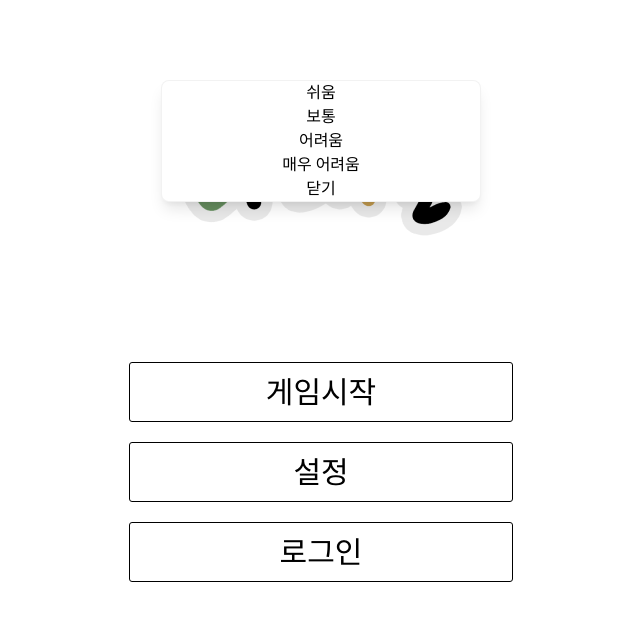
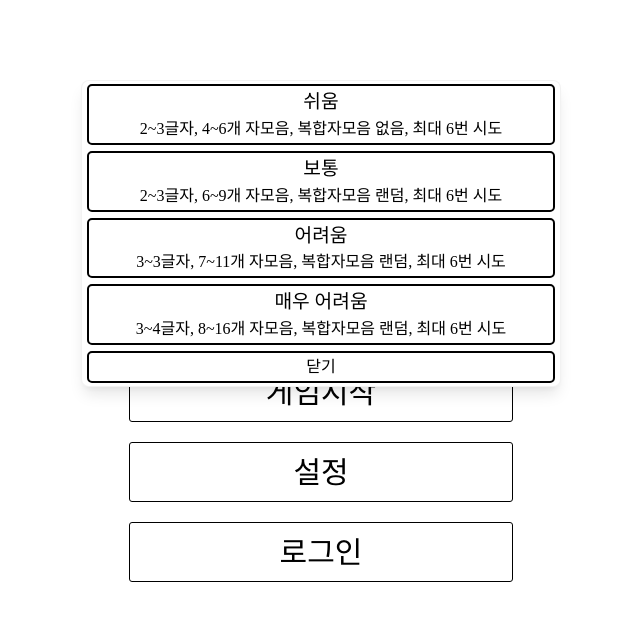
Before and after one commit to Keunsori-Developer/taraedle-web, a React (Create React App) app: page / in a window 1280 px wide. Both pictures are taken after a click on the button "게임시작". Shown: the top 620 px of the page, without its empty margins (319-959 px from the left). Built offline with nearby package versions, Linux system fonts and the light colour scheme; a web font is replaced by a local one.

Commit message:
난이도 설명 추가

```diff
--- a/src/component/popup/LevelPopUp.tsx
+++ b/src/component/popup/LevelPopUp.tsx
@@ -27,11 +27,31 @@ export const LevelPopUp = ({ isOpen, isClose }: props) => {
             leaveTo="opacity-0"
         >
             <div className="resultBox">
-                <button onClick={(e) => selectQuiz((e.target as HTMLButtonElement).value)} value={'EASY'}>쉬움</button>
-                <button onClick={(e) => selectQuiz((e.target as HTMLButtonElement).value)} value={'MEDIUM'}>보통</button>
-                <button onClick={(e) => selectQuiz((e.target as HTMLButtonElement).value)} value={'HARD'}>어려움</button>
-                <button onClick={(e) => selectQuiz((e.target as HTMLButtonElement).value)} value={'VERYHARD'}>매우 어려움</button>
-                <button onClick={() => { isClose() }}>닫기</button>
+                <button className="select" onClick={(e) => selectQuiz((e.target as HTMLButtonElement).value)} value={'EASY'}>
+                    <h1 style={{fontSize: '1.2rem'}}>
+                        쉬움
+                    </h1>
+                    2~3글자, 4~6개 자모음, 복합자모음 없음, 최대 6번 시도
+                </button>
+                <button className="select" onClick={(e) => selectQuiz((e.target as HTMLButtonElement).value)} value={'MEDIUM'}>
+                    <h1 style={{fontSize: '1.2rem'}}>
+                        보통
+                    </h1>
+                    2~3글자, 6~9개 자모음, 복합자모음 랜덤, 최대 6번 시도
+                </button>
+                <button className="select" onClick={(e) => selectQuiz((e.target as HTMLButtonElement).value)} value={'HARD'}>
+                    <h1 style={{fontSize: '1.2rem'}}>
+                        어려움
+                    </h1>
+                    3~3글자, 7~11개 자모음, 복합자모음 랜덤, 최대 6번 시도
+                </button>
+                <button className="select" onClick={(e) => selectQuiz((e.target as HTMLButtonElement).value)} value={'VERYHARD'}>
+                    <h1 style={{fontSize: '1.2rem'}}>
+                        매우 어려움
+                    </h1>
+                    3~4글자, 8~16개 자모음, 복합자모음 랜덤, 최대 6번 시도
+                </button>
+                <button className="select" onClick={() => { isClose() }}>닫기</button>
             </div>
         </Transition>
     )
--- a/src/component/style/style.css
+++ b/src/component/style/style.css
@@ -36,7 +36,7 @@
     top: 5rem;
     left: 50%;
     transform: translateX(-50%);
-    max-width: 20rem;
+    max-width: 30rem;
     width: 100%;
     box-shadow: 0px 10px 15px -3px rgba(0,0,0,0.1), 0px 4px 6px -2px rgba(0,0,0,0.05);
     border-radius: 0.5rem;
@@ -77,3 +77,11 @@
 .fail{
     color: #C0994E;
 }
+
+.select{
+    margin: 3px;
+    border: 2px solid black;
+    border-radius: 5px;
+    padding: 2px;
+    width: 98%;
+}
```
